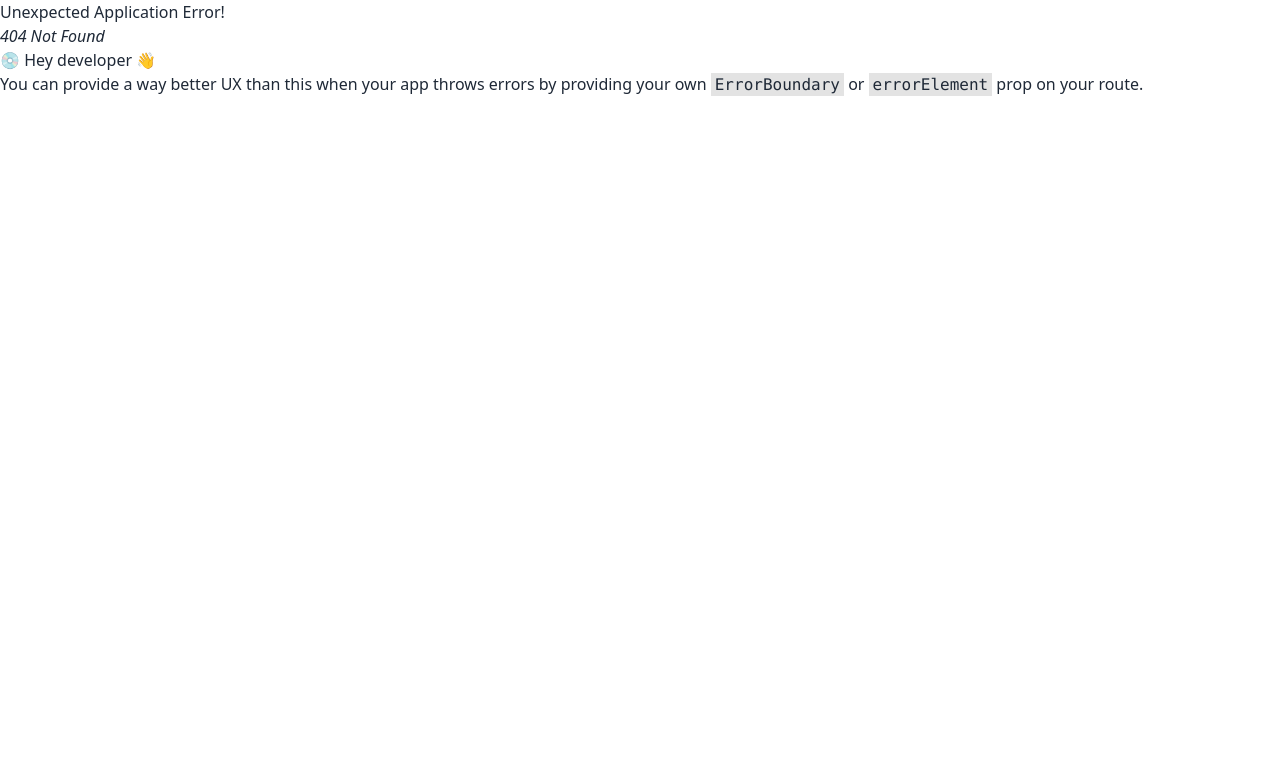
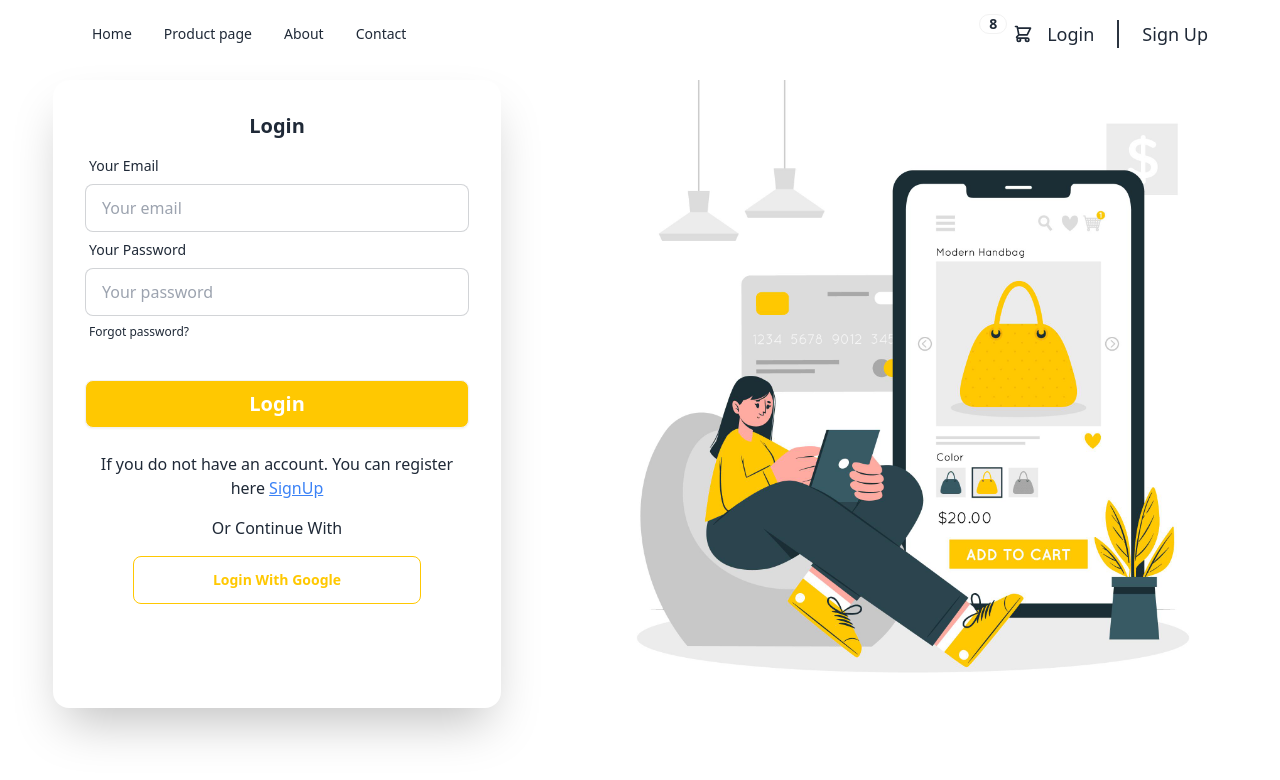
Before and after one commit to Sobuz-Mia/Ecommerce-client-site, a React (Vite) app: page /login in a window 1280 px wide. Before the commit this address had no page. Shown: the top 780 px of the page. Built offline with nearby package versions, Linux system fonts and the light colour scheme.

Commit message:
login and registration page done

```diff
--- a/package.json
+++ b/package.json
@@ -14,6 +14,7 @@
     "match-sorter": "^6.3.1",
     "react": "^18.2.0",
     "react-dom": "^18.2.0",
+    "react-hook-form": "^7.49.2",
     "react-router-dom": "^6.21.1",
     "sort-by": "^1.2.0"
   },
--- a/src/App.jsx
+++ /dev/null
@@ -1,35 +0,0 @@
-import { useState } from 'react'
-import reactLogo from './assets/react.svg'
-import viteLogo from '/vite.svg'
-import './App.css'
-
-function App() {
-  const [count, setCount] = useState(0)
-
-  return (
-    <>
-      <div>
-        <a href="https://vitejs.dev" target="_blank">
-          <img src={viteLogo} className="logo" alt="Vite logo" />
-        </a>
-        <a href="https://react.dev" target="_blank">
-          <img src={reactLogo} className="logo react" alt="React logo" />
-        </a>
-      </div>
-      <h1>Vite + React</h1>
-      <div className="card">
-        <button onClick={() => setCount((count) => count + 1)}>
-          count is {count}
-        </button>
-        <p>
-          Edit <code>src/App.jsx</code> and save to test HMR
-        </p>
-      </div>
-      <p className="read-the-docs">
-        Click on the Vite and React logos to learn more
-      </p>
-    </>
-  )
-}
-
-export default App
--- a/src/layout/Main.jsx
+++ b/src/layout/Main.jsx
@@ -1,9 +1,10 @@
 import { Outlet } from "react-router-dom";
+import Navbar from "../pages/Home/Navbar";
 
 const Main = () => {
     return (
         <div>
-            This is main layout
+            <Navbar/>
             <Outlet/>
         </div>
     );
--- /dev/null
+++ b/src/pages/Home/Navbar.jsx
@@ -0,0 +1,96 @@
+import { Link, NavLink } from "react-router-dom";
+
+const Navbar = () => {
+  const navLinks = (
+    <>
+      <li>
+        <NavLink to={"/"}>Home</NavLink>
+      </li>
+      <li>
+        <NavLink to={"/product-page"}>Product page</NavLink>
+      </li>
+      <li>
+        <NavLink to={"/about"}>About</NavLink>
+      </li>
+      <li>
+        <NavLink to={"/contact"}>Contact</NavLink>
+      </li>
+    </>
+  );
+  return (
+    <div className="navbar bg-base-100 max-w-6xl mx-auto">
+      <div className="flex-1">
+        <div className="navbar-center hidden lg:flex">
+          <ul className="menu menu-horizontal px-1">{navLinks}</ul>
+        </div>
+      </div>
+      <div className="flex-none">
+        <div className="dropdown dropdown-end">
+          <div tabIndex={0} role="button" className="btn btn-ghost btn-circle">
+            <div className="indicator">
+              <svg
+                xmlns="http://www.w3.org/2000/svg"
+                className="h-5 w-5"
+                fill="none"
+                viewBox="0 0 24 24"
+                stroke="currentColor"
+              >
+                <path
+                  strokeLinecap="round"
+                  strokeLinejoin="round"
+                  strokeWidth="2"
+                  d="M3 3h2l.4 2M7 13h10l4-8H5.4M7 13L5.4 5M7 13l-2.293 2.293c-.63.63-.184 1.707.707 1.707H17m0 0a2 2 0 100 4 2 2 0 000-4zm-8 2a2 2 0 11-4 0 2 2 0 014 0z"
+                />
+              </svg>
+              <span className="badge badge-md mr-10 indicator-item">8</span>
+            </div>
+          </div>
+        </div>
+        <div className="dropdown dropdown-end">
+          <div>
+            <ul className="flex">
+              <li className="text-lg">
+                <Link to={"/login"}>Login</Link>
+              </li>
+              <div className="divider lg:divider-horizontal divider-neutral"></div>
+              <li className="text-lg">
+                <Link to={"/sign-up"}>Sign Up</Link>
+              </li>
+            </ul>
+          </div>
+          {/* <div
+            tabIndex={0}
+            role="button"
+            className="btn btn-ghost btn-circle avatar"
+          >
+            <div className="w-10 rounded-full">
+              <img
+                alt="Tailwind CSS Navbar component"
+                src="https://daisyui.com/images/stock/photo-1534528741775-53994a69daeb.jpg"
+              />
+            </div>
+          </div>
+          <ul
+            tabIndex={0}
+            className="menu menu-sm dropdown-content mt-3 z-[1] p-2 shadow bg-base-100 rounded-box w-52"
+          >
+            <li>
+              <a className="justify-between">
+                Profile
+                <span className="badge">New</span>
+              </a>
+            </li>
+            <li>
+              <a>Settings</a>
+            </li>
+            <li>
+              <a>Logout</a>
+            </li>
+          </ul> */}
+        </div>
+      </div>
+    </div>
+  );
+};
+
+export default Navbar;
--- /dev/null
+++ b/src/pages/Login/Login.jsx
@@ -0,0 +1,63 @@
+import { useForm } from "react-hook-form";
+import login from "../../assets/login.jpg";
+import { Link } from "react-router-dom";
+const Login = () => {
+  const {
+    register,
+    handleSubmit,
+    formState: { errors },
+  } = useForm();
+  const onSubmit = (data) => {
+    console.log(data);
+  };
+  return (
+    <div className="flex gap-4 p-3">
+      <div className="card shrink-0 w-full max-w-md mx-auto shadow-2xl bg-base-100 max-h-screen">
+        <form className="card-body" onSubmit={handleSubmit(onSubmit)}>
+          <h2 className="text-xl font-bold text-center">Login</h2>
+          <div className="form-control">
+            <label className="label">
+              <span className="label-text">Your Email</span>
+            </label>
+            <input className="input input-bordered" placeholder="Your email" {...register("email",{required:true})} />
+            {errors.email && <span>Email is required</span>}
+            <div className="form-control">
+              <label className="label">
+                <span className="label-text">Your Password</span>
+              </label>
+              <input className="input input-bordered" placeholder="Your password" {...register("password",{required:true})} />
+              {errors.password && <span>Please enter password</span>}
+            </div>
+            <label className="label">
+              <a href="#" className="label-text-alt link link-hover">
+                Forgot password?
+              </a>
+            </label>
+          </div>
+          <div className="form-control mt-6">
+            <button className="btn bg-[#FFC801] text-xl font-bold text-white">Login</button>
+          </div>
+          <div className="text-center">
+            <p className="mt-4">
+              If you do not have an account. You can register here{" "}
+              <Link to={"/sign-up"} className="text-blue-500 underline">
+                SignUp
+              </Link>
+            </p>
+            <p className="text-center my-4">Or Continue With</p>
+            <button className="btn btn-ghost text-[#FFC801] btn-outline w-3/4">
+              Login With Google
+            </button>
+          </div>
+        </form>
+      </div>
+      <img
+        src={login}
+        className="object-cover w-1/2 mx-auto max-h-screen"
+        alt=""
+      />
+    </div>
+  );
+};
+
+export default Login;
--- /dev/null
+++ b/src/pages/SignUp/SignUp.jsx
@@ -0,0 +1,72 @@
+import { Link } from 'react-router-dom';
+import image from '../../assets/login.jpg'
+import { useForm } from 'react-hook-form';
+const SignUp = () => {
+    const {
+        register,
+        handleSubmit,
+        // reset,
+        formState: { errors },
+      } = useForm();
+      const onSubmit = (data) => {
+        console.log(data);
+      };
+    return (
+        <div className="flex gap-4 p-3">
+      <div className="card shrink-0 w-full max-w-md mx-auto shadow-2xl bg-base-100">
+        <form className="card-body" onSubmit={handleSubmit(onSubmit)}>
+          <h2 className="text-lg font-bold">Sign Up Our Platform</h2>
+          <p>
+            If you already have an account. You can Login here{" "}
+            <Link to={"/login"} className="text-blue-500 underline">
+              Login
+            </Link>
+          </p>
+          <div className="form-control">
+            <label className="label">
+              <span className="label-text">Your Name</span>
+            </label>
+            <input className="input input-bordered" placeholder="Your name" {...register("name",{required:true})} />
+              {errors.name && <span>Please enter your name</span>}
+          </div>
+          <div className="form-control">
+            <label className="label">
+              <span className="label-text">Your Email</span>
+            </label>
+            <input className="input input-bordered" placeholder="Your email" {...register("email",{required:true})} />
+            {errors.email && <span>Email is required</span>}
+            <div className="form-control">
+              <label className="label">
+                <span className="label-text">Your Password</span>
+              </label>
+              <input className="input input-bordered" placeholder="Your password" {...register("password",{required:true})} />
+              {errors.password && <span>Please enter password</span>}
+            </div>
+            <div className="form-control">
+              <label className="label">
+                <span className="label-text">Your Photo URL</span>
+              </label>
+              <input className="input input-bordered" placeholder="Your photo url" {...register("photo",{required:true})} />
+              {errors.photo && <span>Pasted your photo url</span>}
+            </div>
+            <label className="label">
+              <a href="#" className="label-text-alt link link-hover">
+                Forgot password?
+              </a>
+            </label>
+          </div>
+          <div className="form-control mt-6">
+            <button className="btn bg-[#FFC801] text-xl font-bold text-white">SignUp</button>
+          </div>
+        </form>
+      </div>
+      <img
+        className="object-cover w-1/2 mx-auto max-h-screen"
+        src={image}
+        alt=""
+      />
+    </div>
+    );
+};
+
+export default SignUp;
```
Also changed, not shown: src/routes/Routes.jsx (+10 -0 lines), src/assets/login.jpg (added), 1 other file (tests, documents, lock files or other folders).
